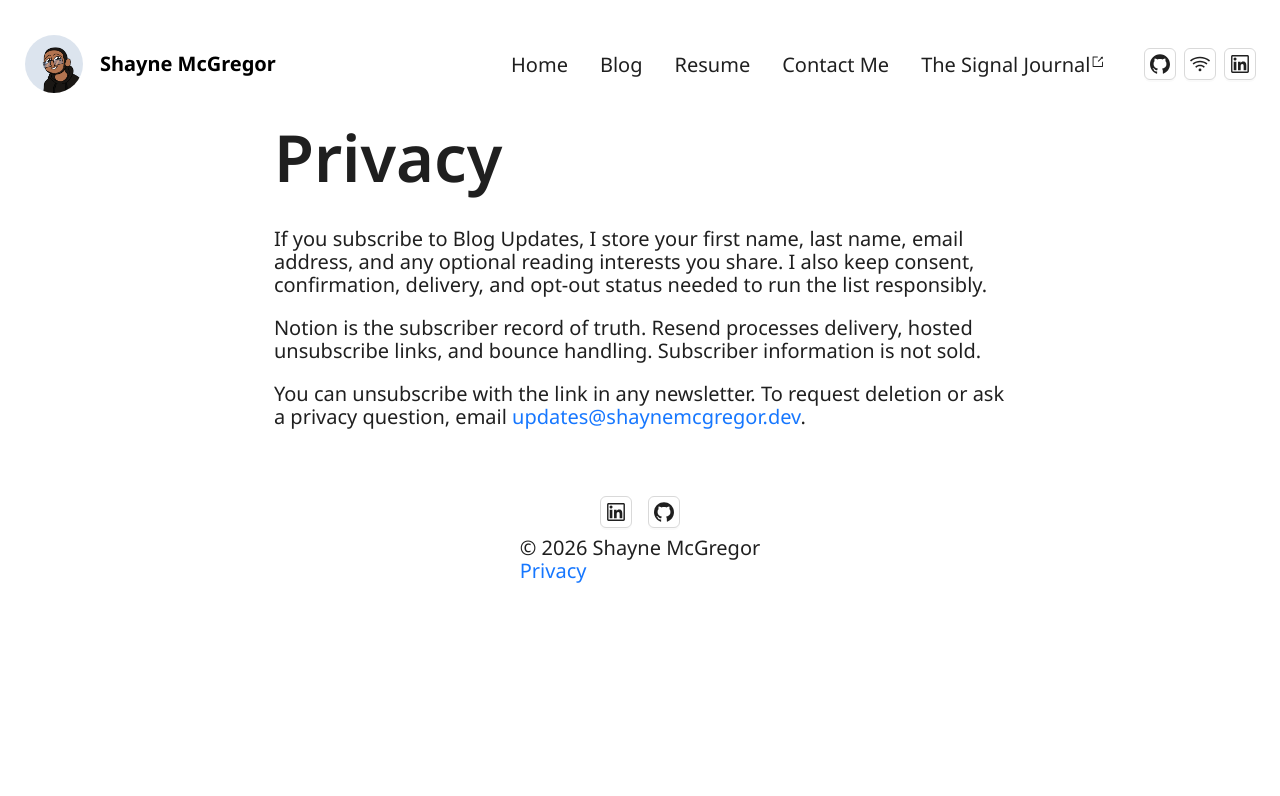
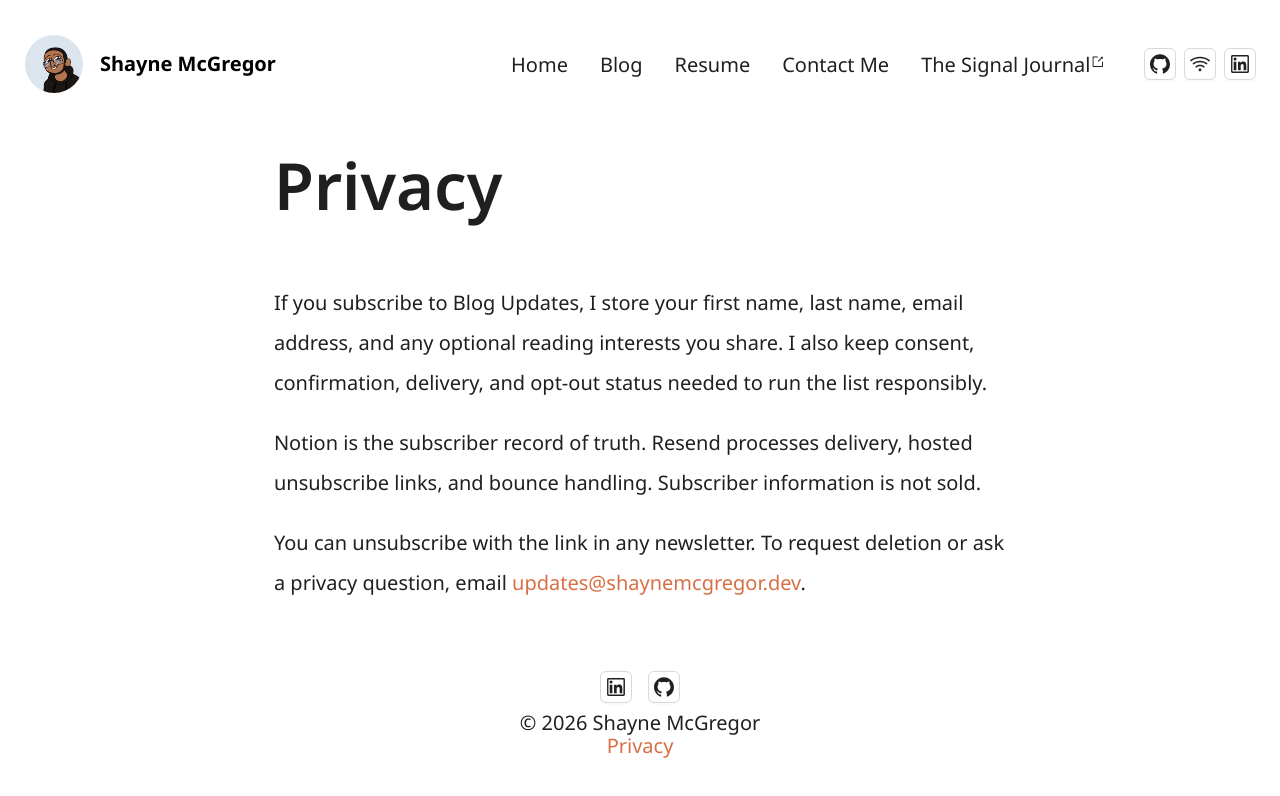
Before and after one commit to SMcGregor199/notion2github-FE, a React (Vite) app: page /privacy in a window 1280 px wide. Shown: the top 796 px of the page. Built offline with nearby package versions, Linux system fonts and the light colour scheme; no server answers.

Commit message:
style: unify content link styling

```diff
--- a/src/components/Footer.jsx
+++ b/src/components/Footer.jsx
@@ -12,7 +12,7 @@ function Footer(){
                 <Typography.Text style={{ display: "block" }}>
                     © {new Date().getFullYear()} Shayne McGregor
                 </Typography.Text>
-                <Link to="/privacy">Privacy</Link>
+                <Link className="site-footer__privacy-link" to="/privacy">Privacy</Link>
         </Layout.Footer>
 
     )
--- a/src/index.css
+++ b/src/index.css
@@ -68,6 +68,32 @@ html{
   margin-top: 0.75rem;
 }
 
+main a:not(.ant-btn):not(.homepage-blog-link):not(.discourse-hero-link):not(.not-found-page__action),
+.site-footer__privacy-link {
+  color: #d86f44;
+  text-decoration-color: rgba(216, 111, 68, 0.55);
+  text-decoration-thickness: 2px;
+  text-underline-offset: 0.18em;
+}
+
+main a:not(.ant-btn):not(.homepage-blog-link):not(.discourse-hero-link):not(.not-found-page__action):hover,
+.site-footer__privacy-link:hover {
+  color: #c75f34;
+  text-decoration-color: currentColor;
+}
+
+main a:not(.ant-btn):not(.homepage-blog-link):not(.discourse-hero-link):not(.not-found-page__action):focus-visible,
+.site-footer__privacy-link:focus-visible {
+  outline: 3px solid #d86f44;
+  outline-offset: 4px;
+  border-radius: 4px;
+}
+
+.site-footer__privacy-link {
+  display: block;
+  text-align: center;
+}
+
 .newsletter-signup {
   margin-top: clamp(2.5rem, 6vw, 4rem);
   padding: clamp(1.25rem, 4vw, 2rem);
@@ -77,7 +103,7 @@ html{
 }
 
 .newsletter-signup h2 { margin-top: 0 !important; }
-.newsletter-signup__intro { max-width: 56ch; }
+.newsletter-signup__intro { max-width: 56ch; line-height: 2 !important; }
 .newsletter-signup__form { display: grid; gap: 14px; max-width: 42rem; }
 .newsletter-signup__form label { display: grid; gap: 6px; color: #1f2937; font-weight: 700; }
 .newsletter-signup__form label em { color: #64748b; font-weight: 400; font-style: normal; }
@@ -85,6 +111,7 @@ html{
 .newsletter-signup__actions { display: flex; flex-wrap: wrap; align-items: center; gap: 12px; }
 .newsletter-signup__trap { position: absolute; left: -10000px; width: 1px; height: 1px; overflow: hidden; }
 .privacy-page, .subscription-confirmed { max-width: 64ch; margin-inline: auto; }
+.privacy-page .ant-typography { line-height: 2; }
 
 @media (max-width: 520px) {
   .newsletter-signup__grid { grid-template-columns: 1fr; }
```
